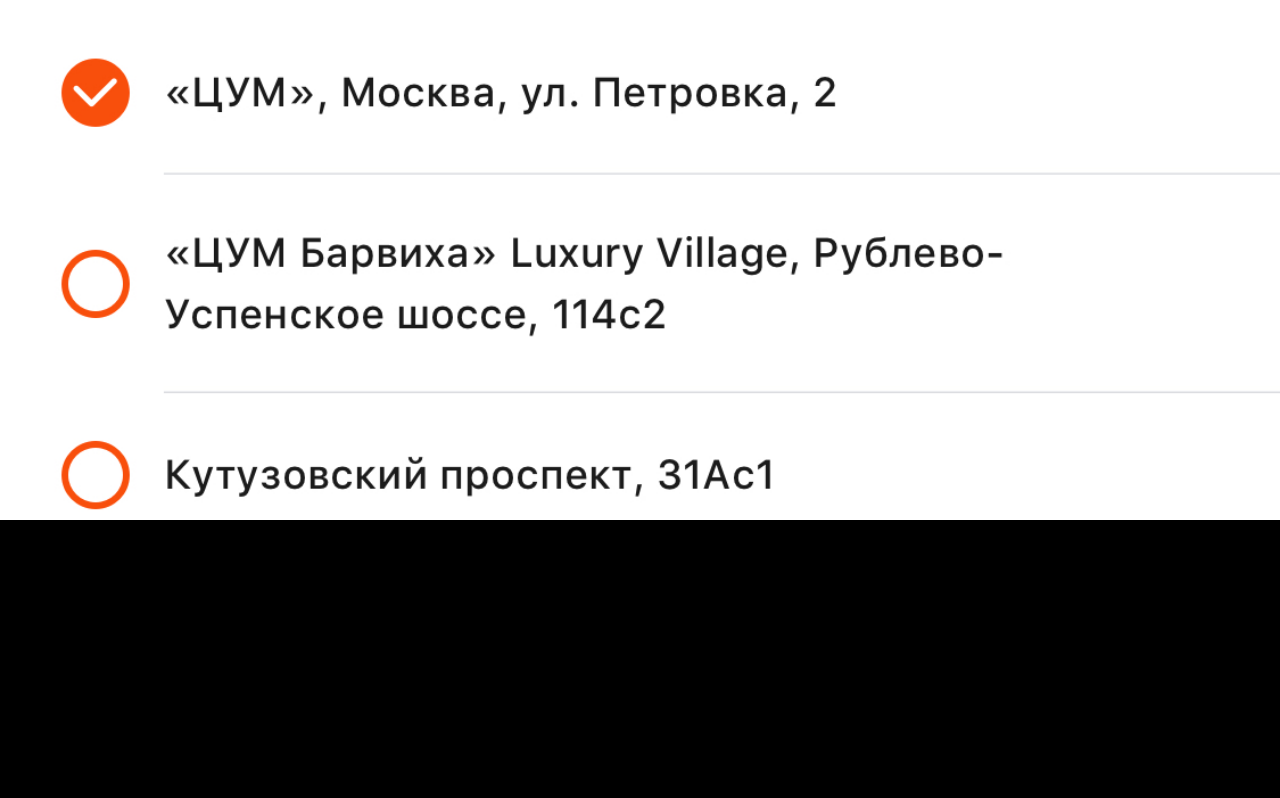
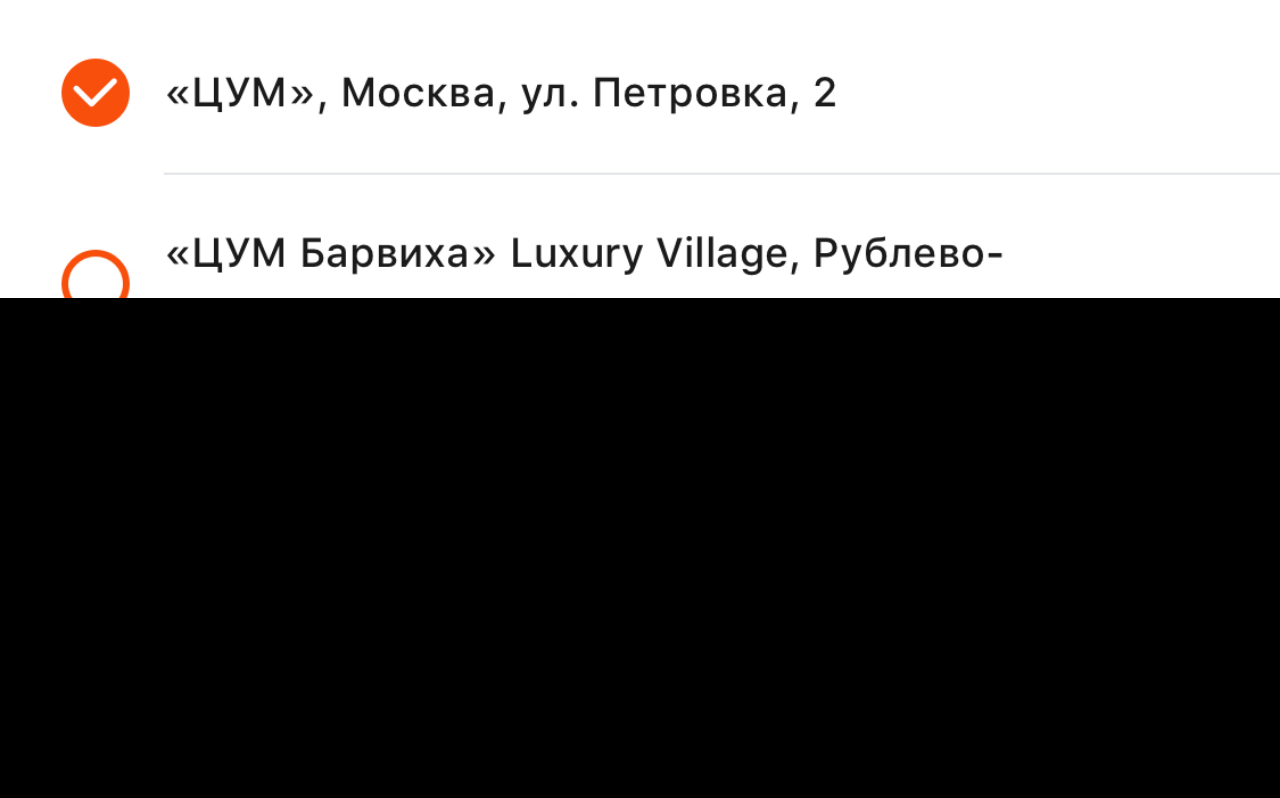
Before and after one commit to KozulinaTanya/new_fast_purchase_test, a plain HTML site: page 01.html in a window 1280 px wide. Shown: the part 672-1470 px from the top of the page. Drawn offline with Linux system fonts and the light colour scheme.

Commit message:
Update 01.html

```diff
--- a/01.html
+++ b/01.html
@@ -25,7 +25,7 @@
             position: absolute;
             width: 100%;
             height: 25%;
-            bottom: 32%;
+            bottom: 40%;
             background-color: black;
         }
 
```
